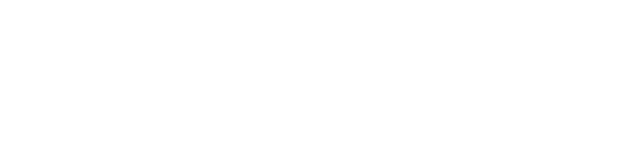
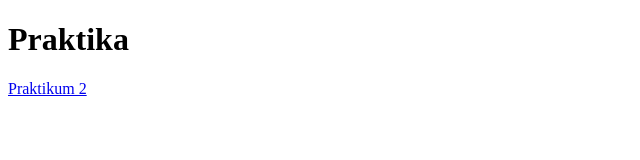
Before and after one commit to arslasel/Webentwicklung, a plain HTML site: page index.html in a window 1280 px wide. Shown: the whole page, without its empty margins (0-640 px from the left). Drawn offline with Linux system fonts and the light colour scheme.

Commit message:
Update index.html

```diff
--- a/index.html
+++ b/index.html
@@ -9,7 +9,9 @@
 </head>
 
 <body>
+    <h1>Praktika</h1>
 
+    <a href="Praktika2/index.html">Praktikum 2</a><br />
 </body>
 
 </html>
```
